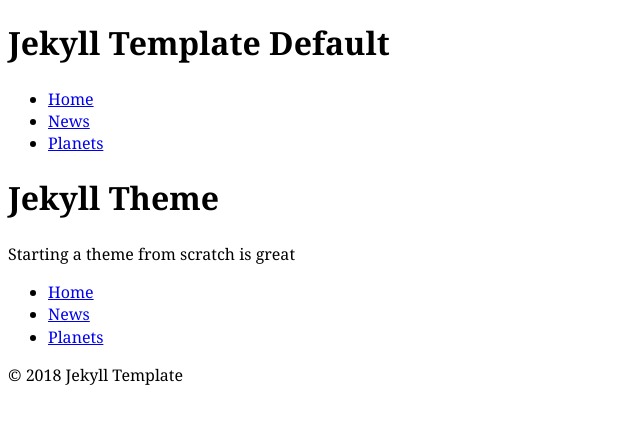
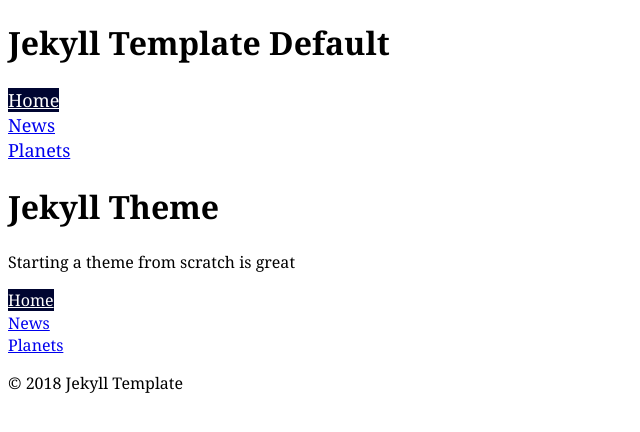
Before and after one commit to davidjkennedy/template, a Jekyll site: the page built from index.html, in a window 1280 px wide. Shown: the top 432 px of the page, without its empty margins (0-640 px from the left). Built offline with Jekyll 4.4.1, drawn with Linux system fonts in a browser that asks for light colours; Markdown is read by kramdown in place of the engine named in the settings.

Commit message:
added styling for nav-top - making font bigger

```diff
--- a/css/common.css
+++ b/css/common.css
@@ -4,3 +4,21 @@
 
   font: normal 100%/1.4 Georgia, serif;
 }
+
+.current {
+  background-color: #000531;
+  color: #fff;
+}
+
+.nav {
+  margin: 0;
+  padding: 0;
+  list-style-type: none;
+}
+
+nav > li {
+  display: inline-block;
+}
+.nav-top {
+  font-size: 1.125rem;
+}
```
